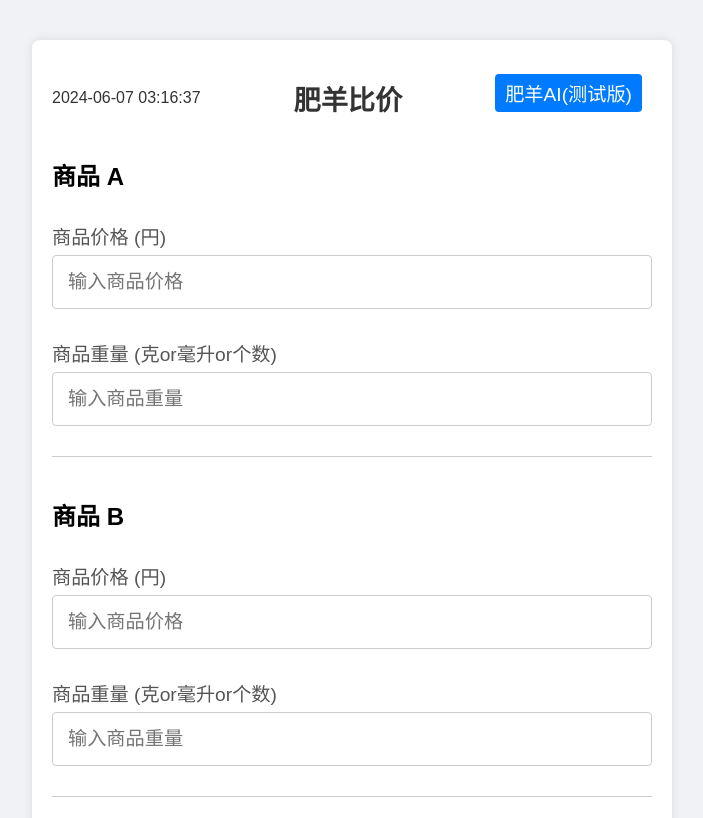
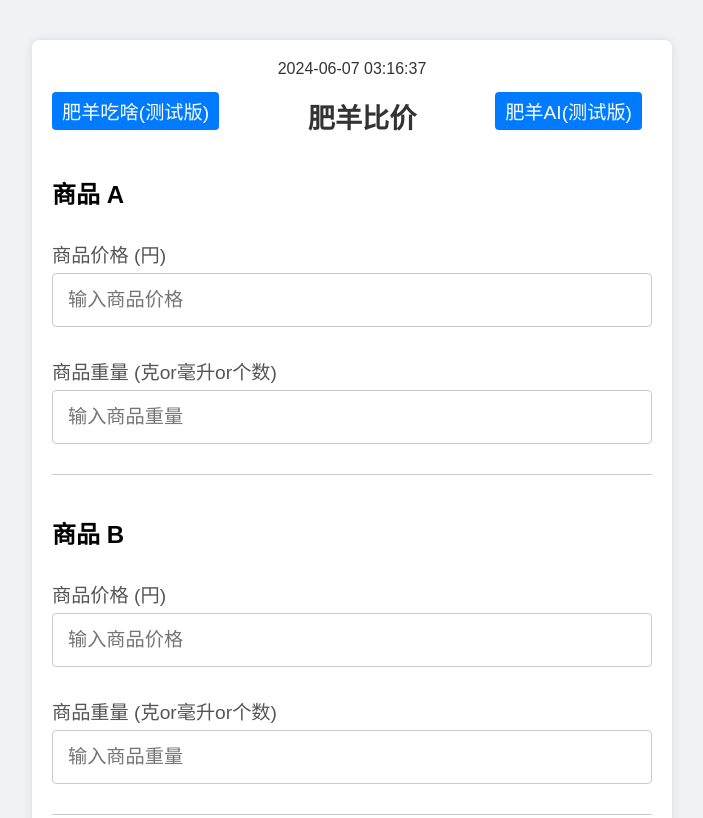
Before and after one commit to TTChenYou/Mie-Calculator, a plain HTML site: page index.html in a window 1280 px wide. Shown: the top 818 px of the page, without its empty margins (288-991 px from the left). Drawn offline with Linux system fonts and the light colour scheme.

Commit message:
增加肥羊吃啥按钮

```diff
--- a/index.html
+++ b/index.html
@@ -13,8 +13,9 @@
 
 <body>
   <div class="container">
+    <div class="clock" id="clock"></div>
     <div class="top-section">
-      <div class="clock" id="clock"></div>
+      <button class="ai-button" onclick="eatTest()">肥羊吃啥(测试版)</button>
       <h1>肥羊比价</h1>
       <button class="ai-button" onclick="location.href='./mieAi/mieAi.html'">肥羊AI(测试版)</button>
     </div>
--- a/scripts.js
+++ b/scripts.js
@@ -130,3 +130,7 @@ function clearForm () {
 
 // Initial call to update remove buttons visibility
 updateRemoveButtons();
+
+function eatTest() {
+  alert('肥羊吃啥功能正在开发中，敬请期待！');
+}
```
